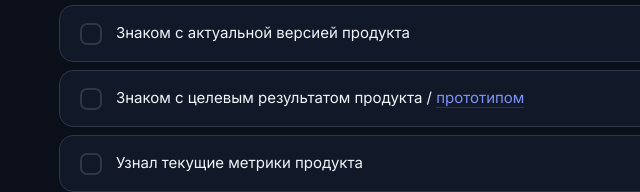
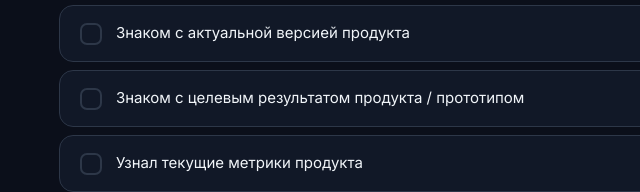
Before and after one commit to echpochmaa/Onbording, a plain HTML site: page index.html in a window 1280 px wide. Shown: the part 6287-6479 px from the top of the page, 219-859 px from the left. Drawn offline with Linux system fonts and the light colour scheme.

Commit message:
Update index.html

```diff
--- a/index.html
+++ b/index.html
@@ -1744,7 +1744,7 @@
             <label class="check-item"><div class="check-box"><svg viewBox="0 0 24 24" fill="none" stroke="currentColor" stroke-width="3"><path d="M5 13l4 4L19 7"/></svg></div>
                 <span class="check-text">Знаком с актуальной версией продукта</span></label>
             <label class="check-item"><div class="check-box"><svg viewBox="0 0 24 24" fill="none" stroke="currentColor" stroke-width="3"><path d="M5 13l4 4L19 7"/></svg></div>
-                <span class="check-text">Знаком с целевым результатом продукта / <a href="https://www.figma.com/proto/C4q12KsmEcvxvTgUjbrrbQ/%D0%9F%D1%80%D0%BE%D1%82%D0%BE%D1%82%D0%B8%D0%BF%D1%8B?page-id=1157%3A3029&node-id=1301-7271&viewport=-1989%2C-3330%2C0.44&t=v1jCkI25f1D0A20M-1&scaling=scale-down&content-scaling=fixed&starting-point-node-id=1157%3A4594" target="_blank" rel="noopener">прототипом</a></span></label>
+                <span class="check-text">Знаком с целевым результатом продукта / прототипом</a></span></label>
             <label class="check-item"><div class="check-box"><svg viewBox="0 0 24 24" fill="none" stroke="currentColor" stroke-width="3"><path d="M5 13l4 4L19 7"/></svg></div>
                 <span class="check-text">Узнал текущие метрики продукта</span></label>
         </div>
```
